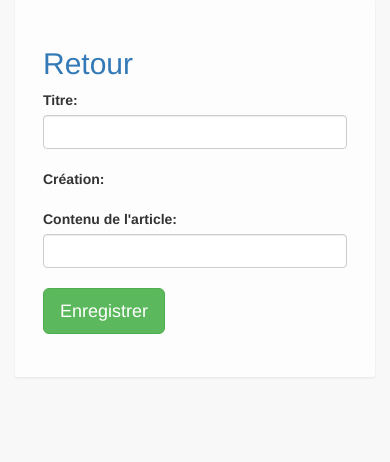
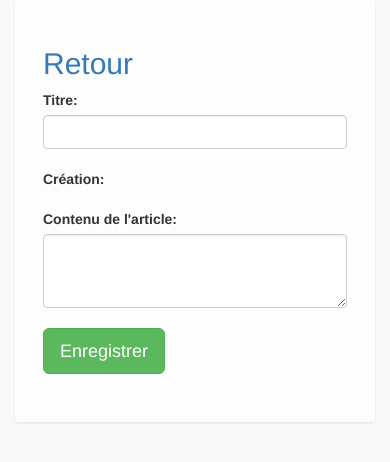
Before and after one commit to julowayne/blog-php, a PHP site: page /views/posts/postForm.php in a window 390 px wide. Shown: the part 95-557 px from the top of the page. Run offline with PHP 8.4, Linux system fonts and the light colour scheme.

Commit message:
last style changes

```diff
--- a/views/layouts/default.php
+++ b/views/layouts/default.php
@@ -13,18 +13,17 @@
 <nav class="navbar navbar-light bg-info">
   <a class="navbar-brand" href="/articles">Back-Office du blog</a>
 </nav>
-
-<div class="container">
-  <div class="content">
-    <?= $content ?>
+  <div class="container">
+    <div class="content">
+      <?= $content ?>
+    </div>
   </div>
-</div>
 </body>
 </html>
 <style>
   body {
         background-color: #F8F8F8;
-        padding: 0;
+        margin: 0;
     }
   .content {
     background-color: #FEFDFD;
@@ -41,4 +40,9 @@
   h1 {
     margin-bottom: 1em;
   }
+  @media (max-width: 575.98px) {
+    .btn {
+      margin-bottom: 0.25em;
+    }
+   }
 </style>
--- a/views/posts/postForm.php
+++ b/views/posts/postForm.php
@@ -11,7 +11,7 @@
       <input type="text" class="form-control" id="title" name="title" value="<?= isset($post) && !empty($post) ? $post->title : '' ?><?= isset($_SESSION['old_inputs']) ? $_SESSION['old_inputs']['title'] : '' ?>"><br>
       <div for="created"><strong>Création:</strong> <?= isset($post) && !empty($post) ? $post->created_at : '' ?><?= isset($_SESSION['old_inputs']['created_at']) ? $_SESSION['old_inputs']['created_at'] : '' ?></div><br>
       <label for="article-content">Contenu de l'article:</label>
-      <input type="text" class="form-control" id="article-content" name="body" value="<?php if (!empty($_SESSION['old_input']['body'])): ?><?= $_SESSION['old_input']['body'] ?><?php elseif(isset($post)): ?><?= $post->body ?><?php endif; ?>"><br>
+      <textarea class="form-control" rows="3" id="article-content" name="body"><?php if (!empty($_SESSION['old_input']['body'])): ?><?= $_SESSION['old_input']['body'] ?><?php elseif(isset($post)): ?><?= $post->body ?><?php endif; ?></textarea><br>
       <input class="btn btn-lg btn-success mt-2" name="save" type="submit" value="Enregistrer" />
   </form>
 </div>
```
